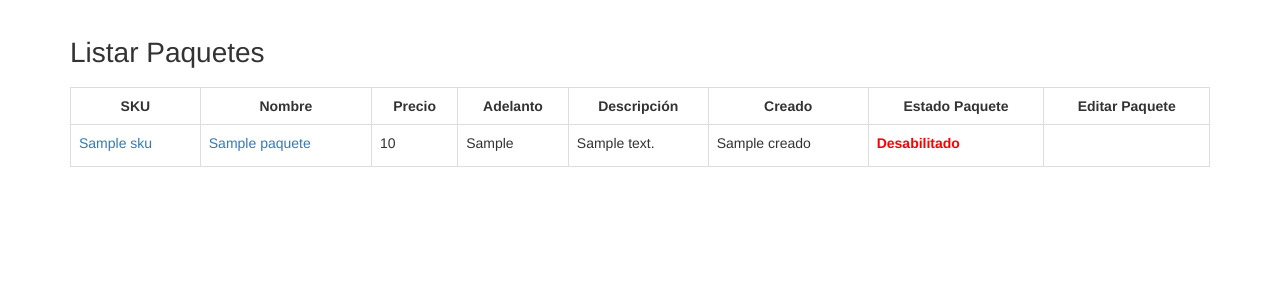
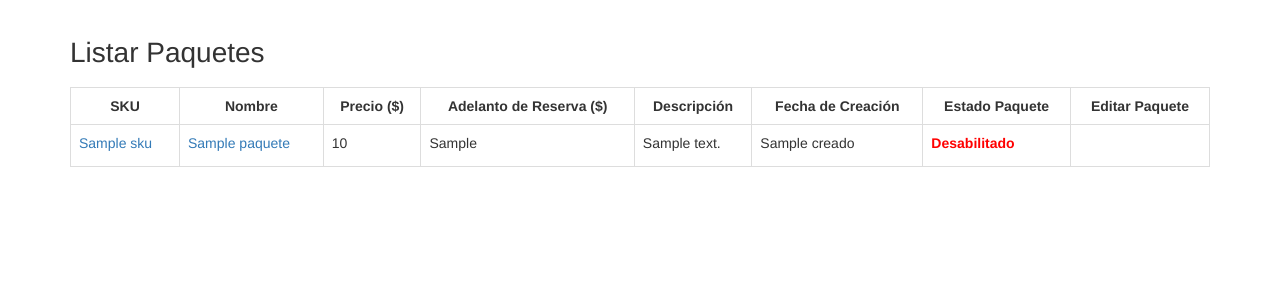
Before and after one commit to Eracleo/ppll, a Django app: template pyllik/templates/paquete/list.html in a window 1280 px wide. Shown: the part 51-351 px from the top of the page. Run offline with Django 3.2, Linux system fonts and the light colour scheme; the template is opened without the code that fills it: most values are stand-ins (such as "Sample title", 1, 10 or a date in 2020); parts of the project's set-up code (start-up, migrations or seed data) failed here and were passed over.

Commit message:
Agregando icono a listar paquetes

```diff
--- a/pyllik/templates/paquete/list.html
+++ b/pyllik/templates/paquete/list.html
@@ -12,10 +12,10 @@
       <tr>
         <th>SKU</th>
         <th>Nombre</th>
-        <th>Precio</th>
-        <th>Adelanto</th>
+        <th>Precio ($)</th>
+        <th>Adelanto de Reserva ($)</th>
         <th>Descripción</th>
-        <th>Creado</th>
+        <th>Fecha de Creación</th>
         <th>Estado Paquete</th>
         <th>Editar Paquete</th>
     </tr>
@@ -34,7 +34,7 @@
                   <td><label style="color:red">Desabilitado</label></td>
                 {% endifequal %}
                 {%if user.is_authenticated%}
-      			<td><a href="paquete/edit/{{paquete.id}}">Editar<a/></td>
+                <td align="center"><a href="paquete/edit/{{paquete.id}}"><img src="/assets/images/pencil_go.png"/><a/></td>
                 {% endif %}
       		</tr>
 		{% endfor %}
```
Also changed, not shown: assets/images/pencil_go.png (added).
